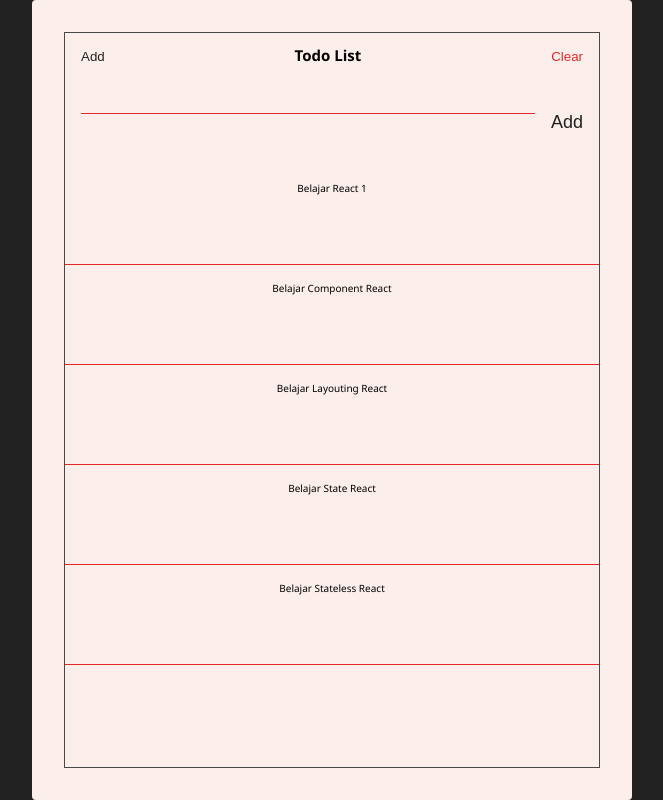
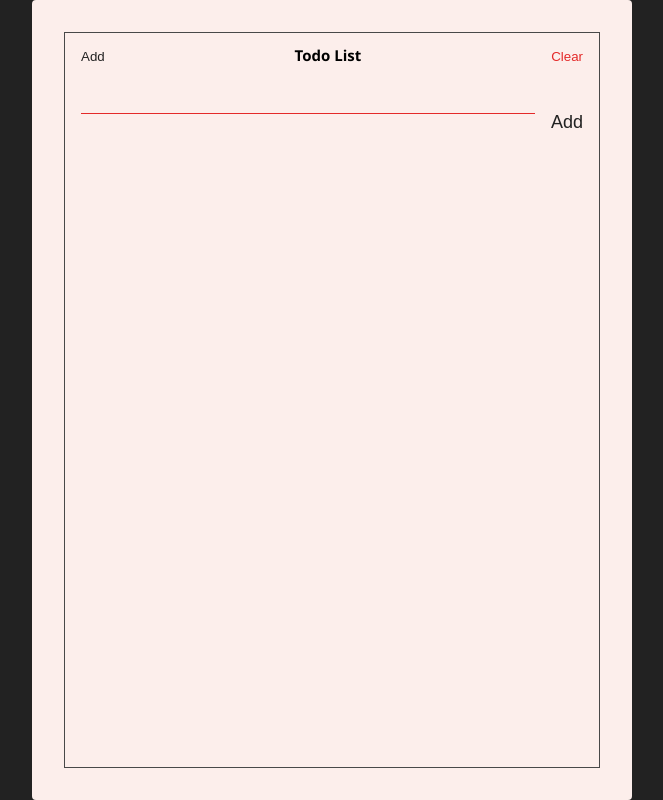
Before and after one commit to arissetyawan1/core-concept-react, a React (Create React App) app: page / in a window 1280 px wide. Shown: the whole page, without its empty margins (308-971 px from the left). Built offline with nearby package versions, Linux system fonts and the light colour scheme.

Commit message:
Create addTodo function using State Hooks #3

```diff
--- a/src/component/todoform.jsx
+++ b/src/component/todoform.jsx
@@ -15,7 +15,6 @@ const TodoForm = ({ addTodo }) => {
     }
   };
 
-  console.log("value", value);
   return (
     <section className="add">
       <form action="" className="add-form" onSubmit={handlerFormInput}>
--- a/src/pages/TodoList.jsx
+++ b/src/pages/TodoList.jsx
@@ -7,27 +7,17 @@ import { useState } from "react";
 
 const TodoList = () => {
   // set State untuk membuat data todo
-  const [todos, setTodos] = useState([
-    {
-      text: "Belajar React 1",
-    },
-    {
-      text: "Belajar Component React",
-    },
-    {
-      text: "Belajar Layouting React",
-    },
-    {
-      text: "Belajar State React",
-    },
-    {
-      text: "Belajar Stateless React",
-    }
-  ]);
+  const [todos, setTodos] = useState([]);
+
+  const addTodo = (value) => {
+    const addedValueTodo = [...todos, { text: value }];
+
+    setTodos(addedValueTodo);
+  };
   return (
     <Paper>
       <Header />
-      <TodoForm />
+      <TodoForm addTodo={addTodo} />
       <Todos todos={todos} />
     </Paper>
   );
```
